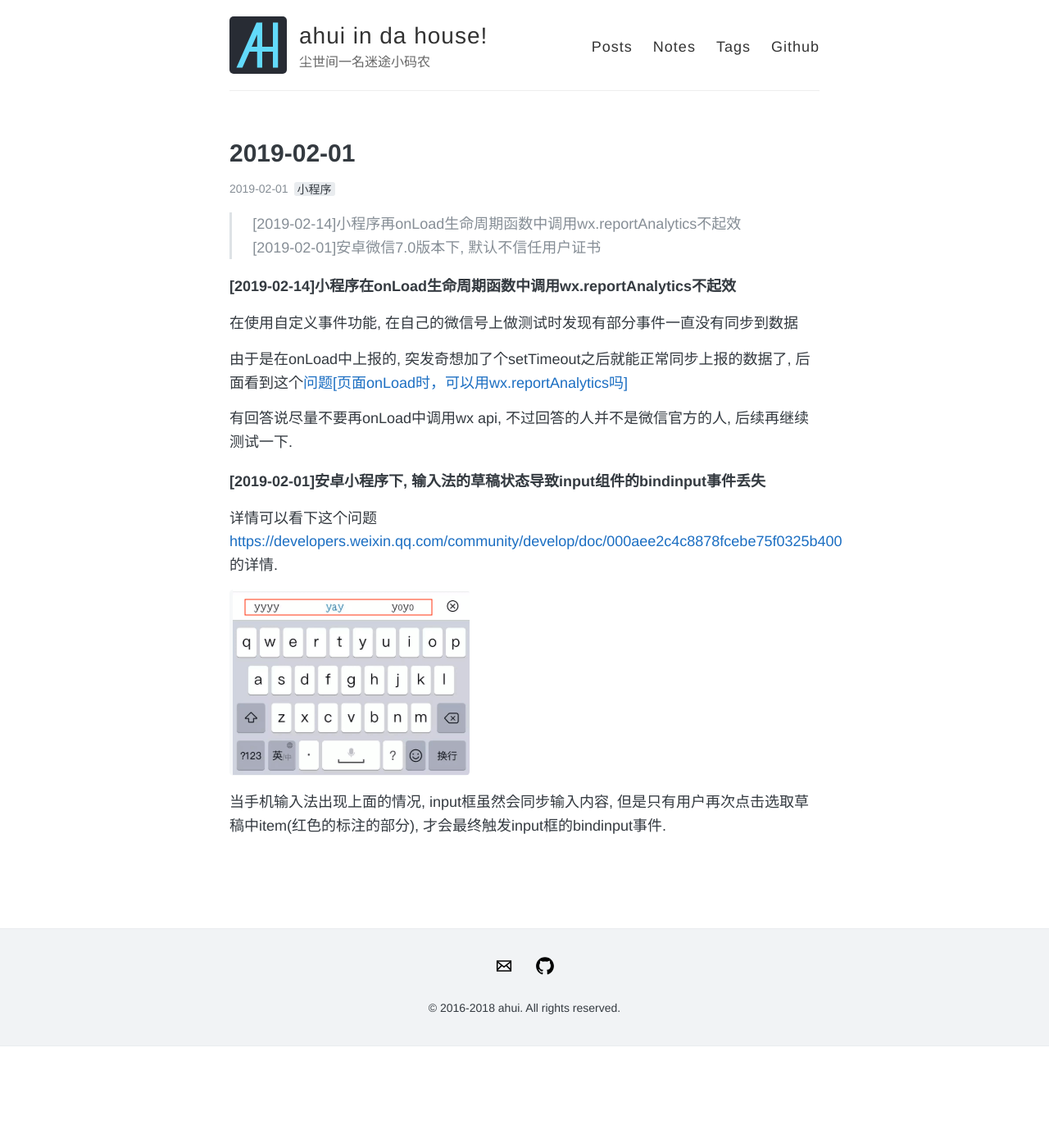
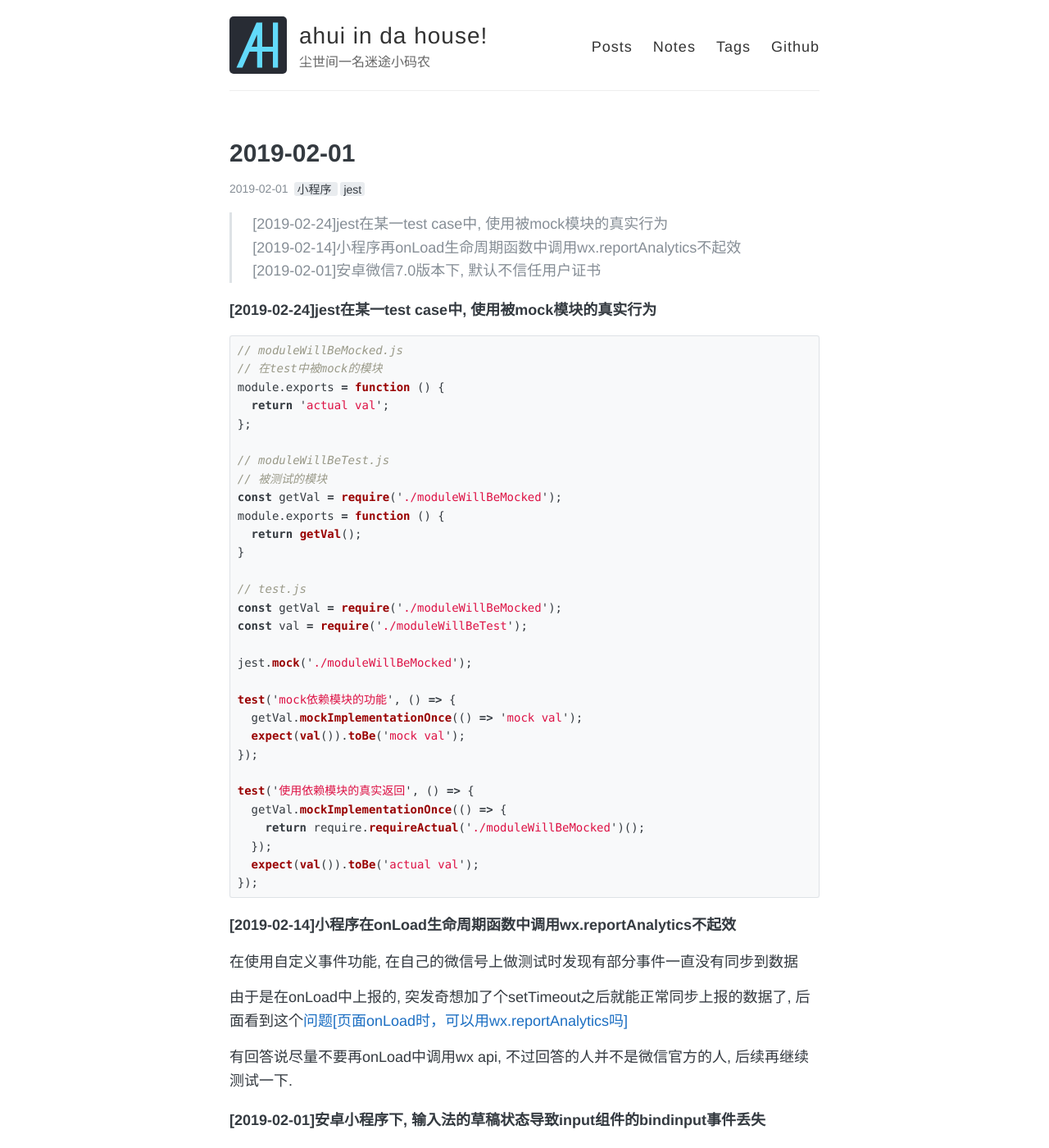
Before and after one commit to funkyLover/blog, a Jekyll site: the page built from notes/_posts/2019-02-01-notes.md, in a window 1280 px wide and 1400 px high. Shown: the whole window at 82% size. Built offline with Jekyll 4.4.1, drawn with Linux system fonts in a browser that asks for light colours; comment, search, counter and statistics services are not loaded.

Commit message:
[note]add;

````diff
--- a/notes/_posts/2019-02-01-notes.md
+++ b/notes/_posts/2019-02-01-notes.md
@@ -2,13 +2,49 @@
 layout: post
 title: "2019-02-01"
 date: 2019-02-01
-tags: [小程序]
+tags: [小程序, jest]
 comments: true
 share: true
 ---
 
+> [2019-02-24]jest在某一test case中, 使用被mock模块的真实行为 <br>
 > [2019-02-14]小程序再onLoad生命周期函数中调用wx.reportAnalytics不起效 <br>
 > [2019-02-01]安卓微信7.0版本下, 默认不信任用户证书
+
+##### [2019-02-24]jest在某一test case中, 使用被mock模块的真实行为
+
+```js
+// moduleWillBeMocked.js
+// 在test中被mock的模块
+module.exports = function () {
+  return 'actual val';
+};
+
+// moduleWillBeTest.js
+// 被测试的模块
+const getVal = require('./moduleWillBeMocked');
+module.exports = function () {
+  return getVal();
+}
+
+// test.js
+const getVal = require('./moduleWillBeMocked');
+const val = require('./moduleWillBeTest');
+
+jest.mock('./moduleWillBeMocked');
+
+test('mock依赖模块的功能', () => {
+  getVal.mockImplementationOnce(() => 'mock val');
+  expect(val()).toBe('mock val');
+});
+
+test('使用依赖模块的真实返回', () => {
+  getVal.mockImplementationOnce(() => {
+    return require.requireActual('./moduleWillBeMocked')();
+  });
+  expect(val()).toBe('actual val');
+});
+```
 
 ##### [2019-02-14]小程序在onLoad生命周期函数中调用wx.reportAnalytics不起效
 
````
